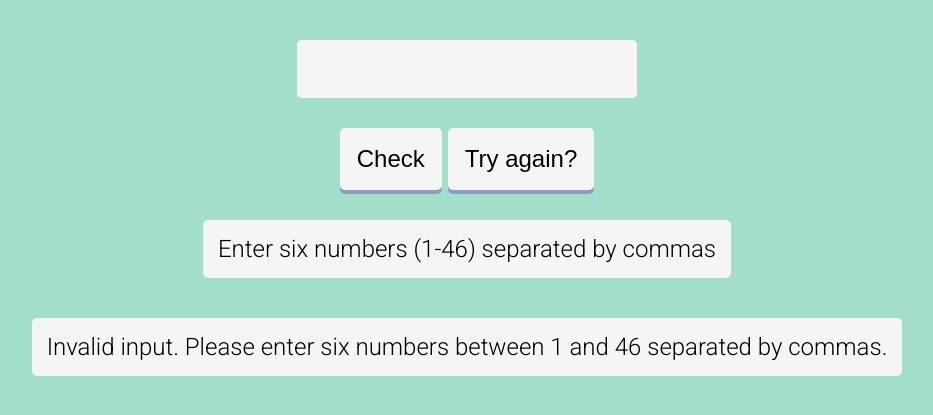
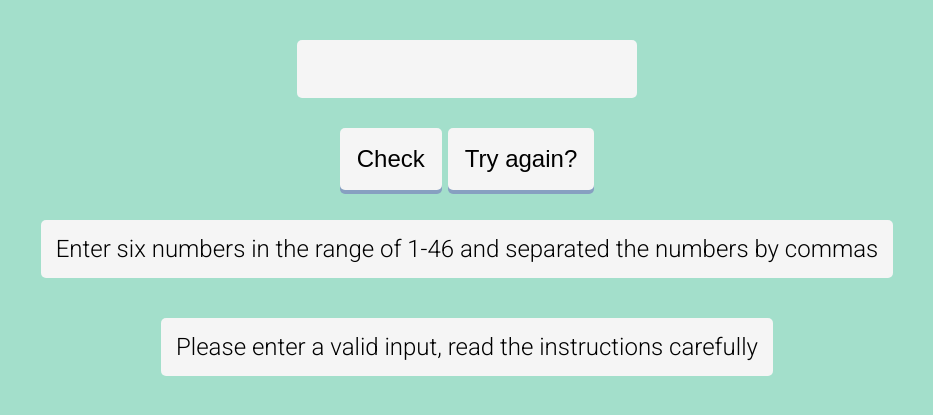
Before and after one commit to 2Tsk2/LotterySIte, a plain HTML site: page index.html in a window 1280 px wide. Both pictures are taken after a click on the button "Check". Shown: the part 117-532 px from the top of the page, without its empty margins (173-1106 px from the left). Drawn offline with Linux system fonts and the light colour scheme.

Commit message:
Update index.html

```diff
--- a/index.html
+++ b/index.html
@@ -14,7 +14,7 @@
       <button onclick="checkNumbers()" class="button-submit">Check</button>
       <button onclick="clearForm()" class="button-submit">Try again?</button>
     </div>
-    <p id="test" class="output">Enter six numbers (1-46) separated by commas</p>
+    <p id="test" class="output">Enter six numbers in the range of 1-46 and separated the numbers by commas</p>
     <p id="output" class="output"></p>
   </body>
   <script>
@@ -29,7 +29,7 @@
       const numbers = input.split(",").map(Number);
       if (!inputPattern.test(input)) {
         outputEl.textContent =
-          "Invalid input. Please enter six numbers between 1 and 46 separated by commas.";
+          "Please enter a valid input, read the instructions carefully";
         return;
       }
       const allNumbers = Array.from({ length: 46 }, (_, i) => i + 1);
```
